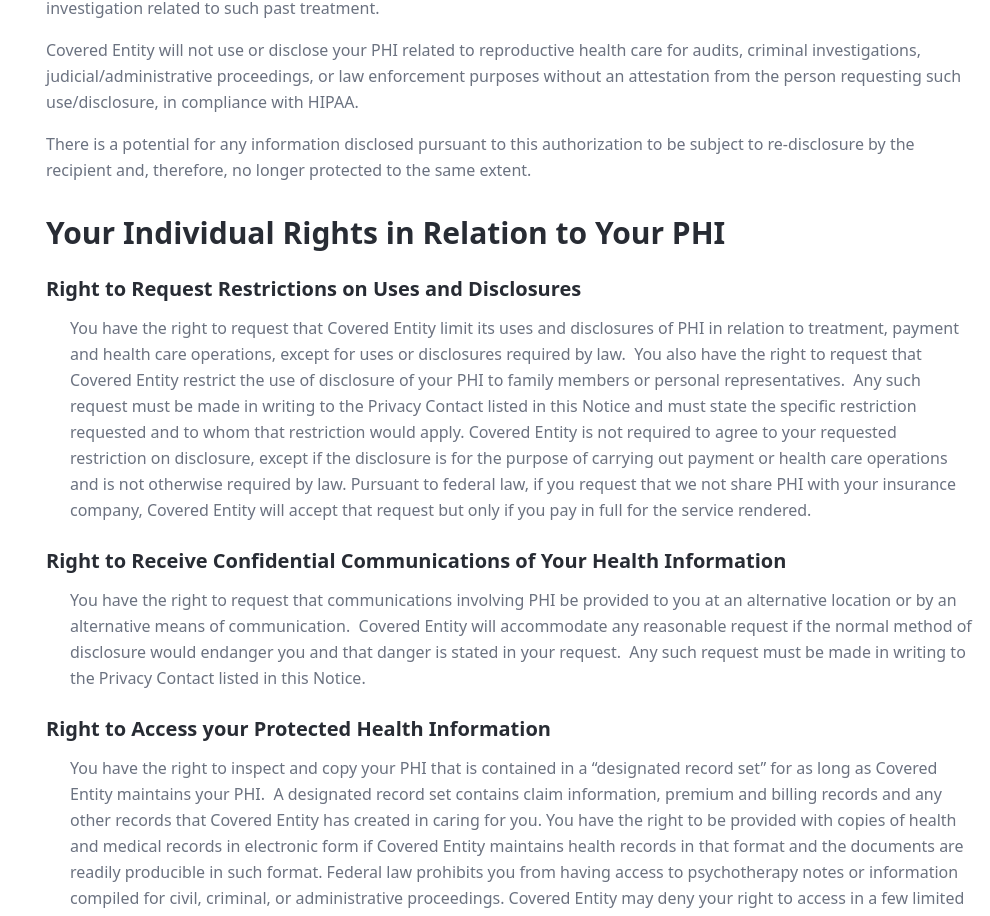
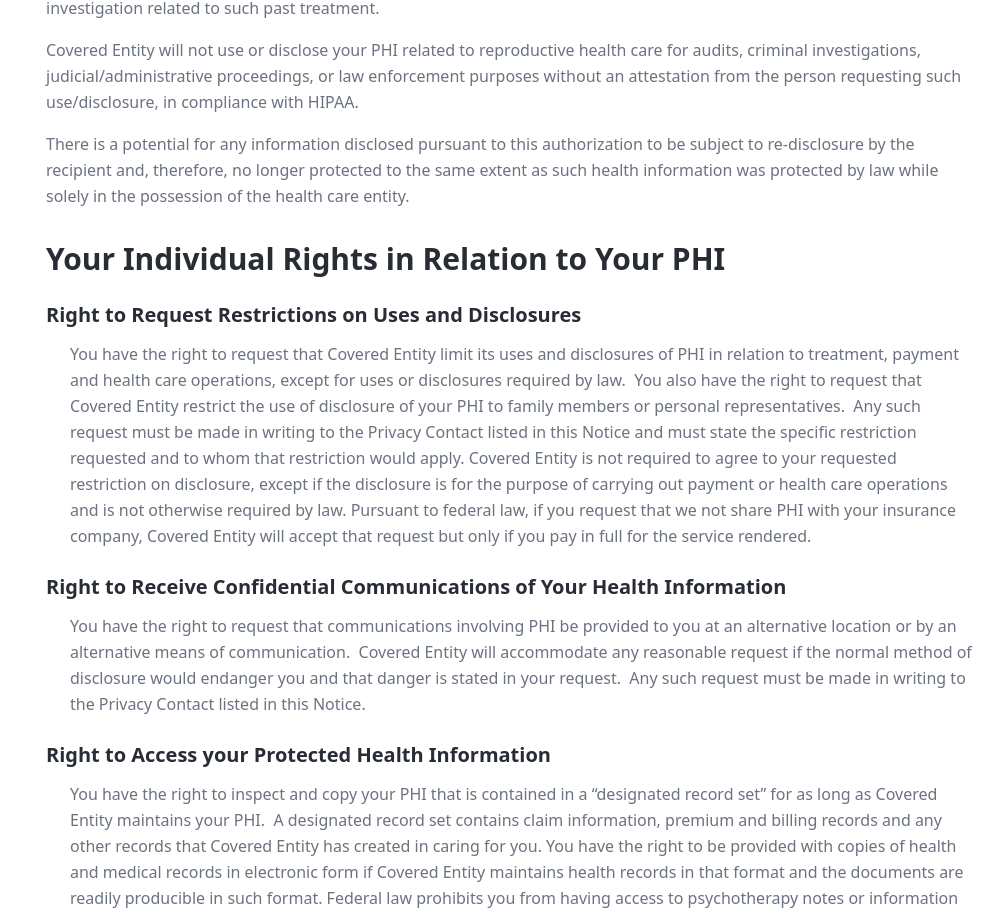
Before and after one commit to EndoMDHealth/endomdhealth_frontend, a React (Vite) app: page /privacy-policy in a window 1280 px wide. Shown: the part 2691-3607 px from the top of the page, without its empty margins (290-1280 px from the left). Built offline with nearby package versions, Linux system fonts and the light colour scheme; the HTML template or start-up script is replaced by a standard one.

Commit message:
Code edited in Lovable Code Editor
Edited UI in Lovable

```diff
--- a/src/pages/PrivacyPolicy.tsx
+++ b/src/pages/PrivacyPolicy.tsx
@@ -241,7 +241,8 @@ const PrivacyPolicy = () => {
 
                 <p className="text-muted-foreground mb-6 leading-relaxed">
                   There is a potential for any information disclosed pursuant to this authorization to be subject to
-                  re-disclosure by the recipient and, therefore, no longer protected to the same extent.
+                  re-disclosure by the recipient and, therefore, no longer protected to the same extent as such health
+                  information was protected by law while solely in the possession of the health care entity.
                 </p>
 
                 <h2 className="text-3xl font-bold text-foreground mb-6 mt-8">
```
